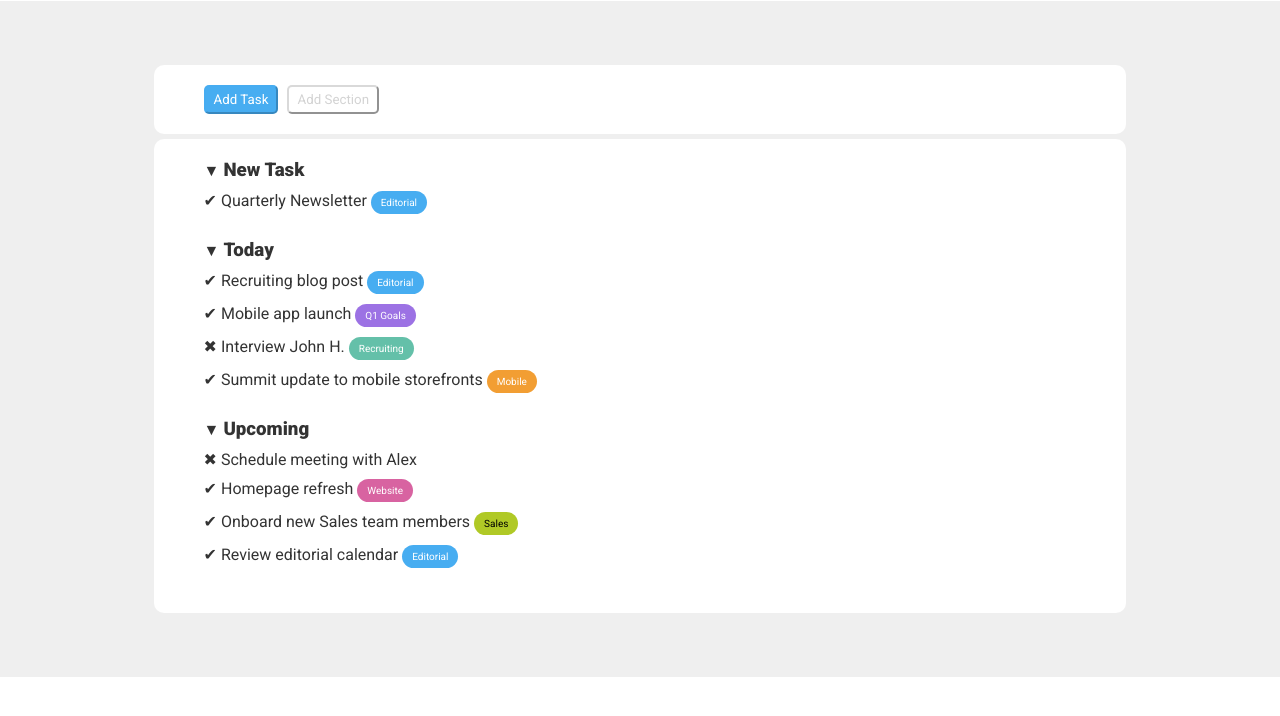
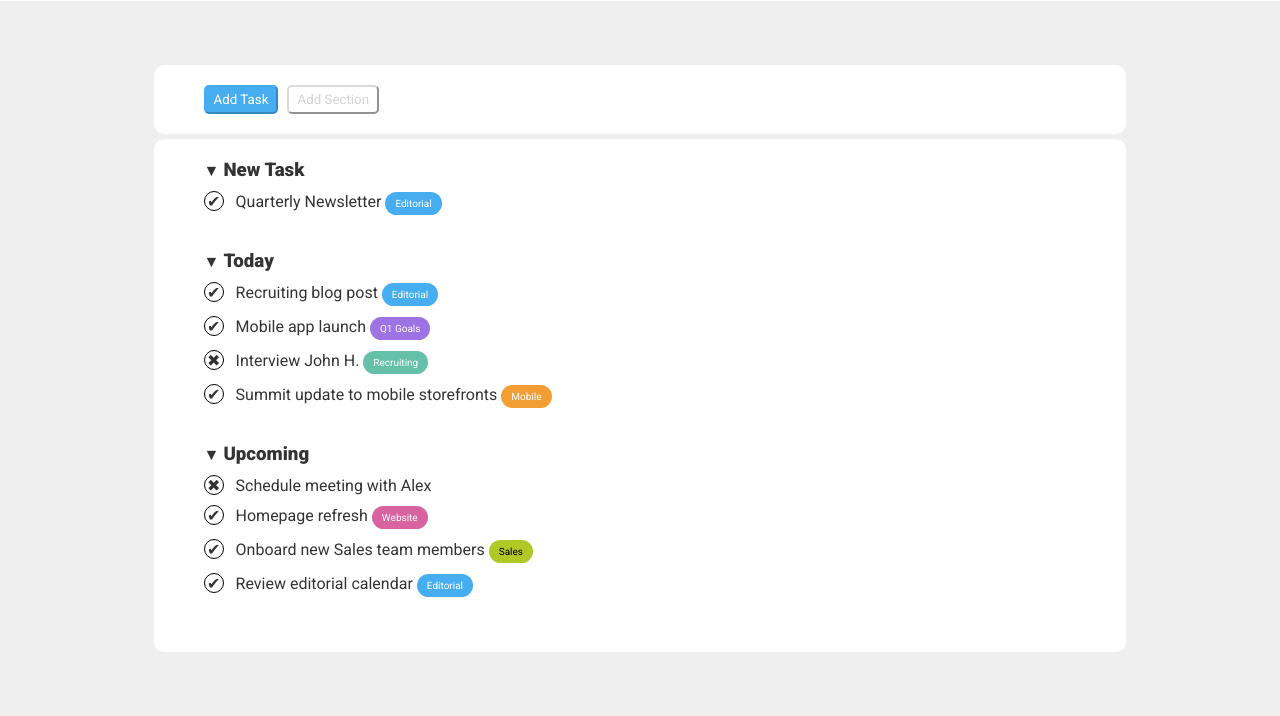
Before and after one commit to Neeiser/html-css-toboolist, a plain HTML site: page index.html in a window 1280 px wide. Shown: the part 96-812 px from the top of the page. Drawn offline with Linux system fonts and the light colour scheme.

Commit message:
Dimensioni Check e Cross corrette

```diff
--- a/css/style.css
+++ b/css/style.css
@@ -63,12 +63,23 @@ main {
 }
 
 section{
-    margin-bottom: 25px;
+    margin-bottom: 35px;
 }
 
 div a,h3{
     display: inline-block;
     vertical-align: middle;
+}
+
+div span:first-child{
+    border: 1px solid black;
+    padding: 0;
+    width: 20px;
+    height: 20px;
+    line-height: 20px;
+    border-radius: 100%;
+    text-align: center;
+    margin-right: 8px;
 }
 
 a{
```
